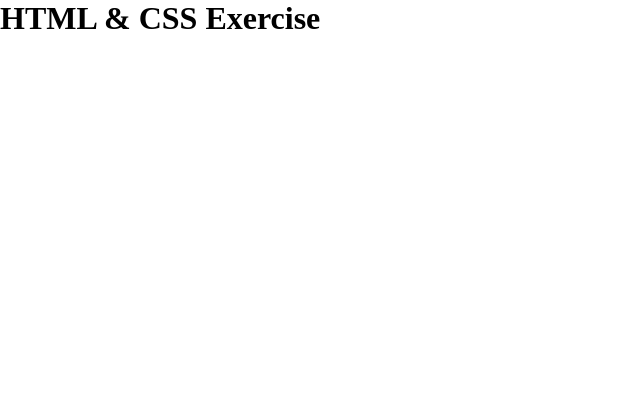
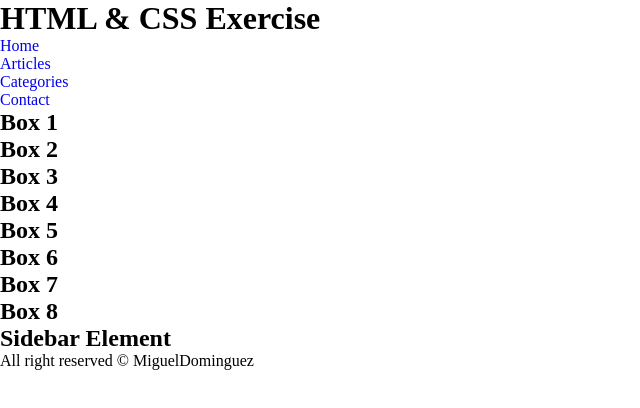
Before and after one commit to MiguelDominguezSanchez/css-master, a plain HTML site: page master-css/learning-css/05-exercise/index.html in a window 1280 px wide. Shown: the whole page, without its empty margins (0-640 px from the left). Drawn offline with Linux system fonts and the light colour scheme.

Commit message:
Section 10. CSS Exercises- 37. Exercise 2

```diff
--- a/master-css/learning-css/05-exercise/index.html
+++ b/master-css/learning-css/05-exercise/index.html
@@ -6,7 +6,58 @@
     <link rel="stylesheet" type="text/css" href="styles.css">
   </head>
   <body>
-    <h1>HTML & CSS Exercise</h1>
+
+    <div id="general">
+      <header id="header">
+        <h1>HTML & CSS Exercise</h1>
+      </header>
+      <nav id="menu">
+        <ul>
+          <li><a href="#">Home</a></li>
+          <li><a href="#">Articles</a></li>
+          <li><a href="#">Categories</a></li>
+          <li><a href="#">Contact</a></li>
+        </ul>
+      </nav>
+      <section id="content">
+        <div class="box">
+          <h2>Box 1</h2>
+        </div>
+        <div class="box">
+          <h2>Box 2</h2>
+        </div>
+        <div class="box">
+          <h2>Box 3</h2>
+        </div>
+        <div class="box">
+          <h2>Box 4</h2>
+        </div>
+        <div class="box">
+          <h2>Box 5</h2>
+        </div>
+        <div class="box">
+          <h2>Box 6</h2>
+        </div>
+        <div class="box">
+          <h2>Box 7</h2>
+        </div>
+        <div class="box">
+          <h2>Box 8</h2>
+        </div>
+      </section>
+
+      <sidebar id="lateral">
+        <div class="box">
+          <h2>Sidebar Element</h2>
+        </div>
+      </sidebar>
+
+      <footer id="footer">
+        All right reserved &copy; MiguelDominguez
+      </footer>
+
+    </div>
+
   </body>
 
 </html>
--- a/master-css/learning-css/05-exercise/styles.css
+++ b/master-css/learning-css/05-exercise/styles.css
@@ -1,7 +1,7 @@
 /*
 Complete exercise with HTML & CSS
 (DONE) 1. Create HTML document and link a CSS file
-2. Create HTML structure, that contains a GENERAL CONTAINER, HEADER, SIDEBAR, MAIN CONTENT SECTION,ELEMENTS WITHIN THE MAIN CONTAINER, & FOOTER.
+(DONE) 2. Create HTML structure, that contains a GENERAL CONTAINER, HEADER, SIDEBAR, MAIN CONTENT SECTION,ELEMENTS WITHIN THE MAIN CONTAINER, & FOOTER.
 3. The whole content must be in the general container and its width must be 1200px & be centered.
 4. Header must occupy the 100% of the width and hav a big centered text.
 5. The Menu must have each element side by side the other.
```
